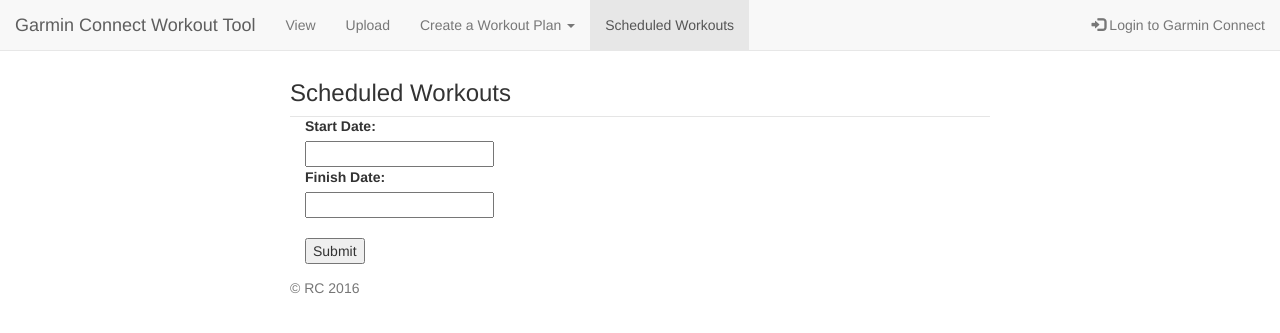
After one commit to rcaudill/flask-garmin_workouts_tool, a Flask app: template templates/scheduledworkouts.html in a window 1280 px wide. The commit adds this page. Shown: the top 333 px of the page. Run offline with Flask 2, Linux system fonts and the light colour scheme; the template is opened without the code that fills it: values that come from a table or form of the project are taken from there, others are empty; some libraries are stand-ins or nearby versions.

Commit message:
stub out scheduled workouts page

```diff
--- a/app.py
+++ b/app.py
@@ -18,6 +18,11 @@ class GeneratePlanForm(Form):
         validators.NumberRange(min=120, max=200, message='Heart rate average must be betweek 100 and 200')])
     start_date = DateField('Plan Start Date',
                            validators=[validators.DataRequired(), DateRange(date(2016, 1, 1), date(2017, 1, 1))])
+
+
+class ScheduledWorkoutsForm(Form):
+    start_date = DateField('Start Date')
+    end_date = DateField('Finish Date')
 
 # Initialize the Flask application
 app = Flask(__name__)
@@ -125,6 +130,27 @@ def generateplan():
 
     return render_template('generateplan.html', generate_plan_form=generate_plan_form)
 
+
+@app.route('/scheduledworkouts', methods=['GET', 'POST'])
+def scheduledworkouts():
+    if 'garmin_session' not in session or session['garmin_session'] is None:
+        # No garmin connect session, redirect to login
+        flash('You need to enter Garmin Connect credentials in order to view scheduled workouts')
+        return redirect(url_for('login'))
+
+    result = ""
+    json_obj = ""
+
+    scheduled_workouts_form = ScheduledWorkoutsForm()
+    if request.method == 'POST' and scheduled_workouts_form.validate():
+        flash('DISPLAY FILTERED LIST')
+        return render_template('scheduledworkouts.html', scheduled_workouts_form=scheduled_workouts_form,
+                               result=result.encode('ascii', 'ignore').decode('ascii'), json_obj=json_obj)
+
+    flash('DISPLAY FULL LIST')
+    return render_template('scheduledworkouts.html', scheduled_workouts_form=scheduled_workouts_form,
+                           result=result.encode('ascii', 'ignore').decode('ascii'), json_obj=json_obj)
+
 # Run
 if __name__ == '__main__':
     #logging.basicConfig(filename='error.log',level=logging.DEBUG)
--- a/templates/layout.html
+++ b/templates/layout.html
@@ -93,6 +93,7 @@
                       <li><a href="#">Other 2</a></li>
                   </ul>
               </li>
+              <li id="scheduled"><a href="scheduledworkouts">Scheduled Workouts</a></li>
           </ul>
           <ul class="nav navbar-nav navbar-right">
               {% if 'garmin_session' in session and session['garmin_session'] is not none %}
--- /dev/null
+++ b/templates/scheduledworkouts.html
@@ -0,0 +1,21 @@
+<!-- Extend layout -->
+{% extends "layout.html" %}
+
+{% block body %}
+<!--Update navbar-->
+<script>document.getElementById("scheduled").className += "Active";</script>
+
+<h3>Scheduled Workouts</h3>
+<div class="col-lg-12">
+    {% from "_formhelpers.html" import render_field %}
+    <form method="POST" action="{{ url_for('scheduledworkouts') }}">
+        {{ render_field(scheduled_workouts_form.start_date) }}
+        {{ render_field(scheduled_workouts_form.end_date) }}
+        <br>
+        <input type="submit" value="Submit"/>
+
+    </form>
+
+</div>
+
+{% endblock %}
```
